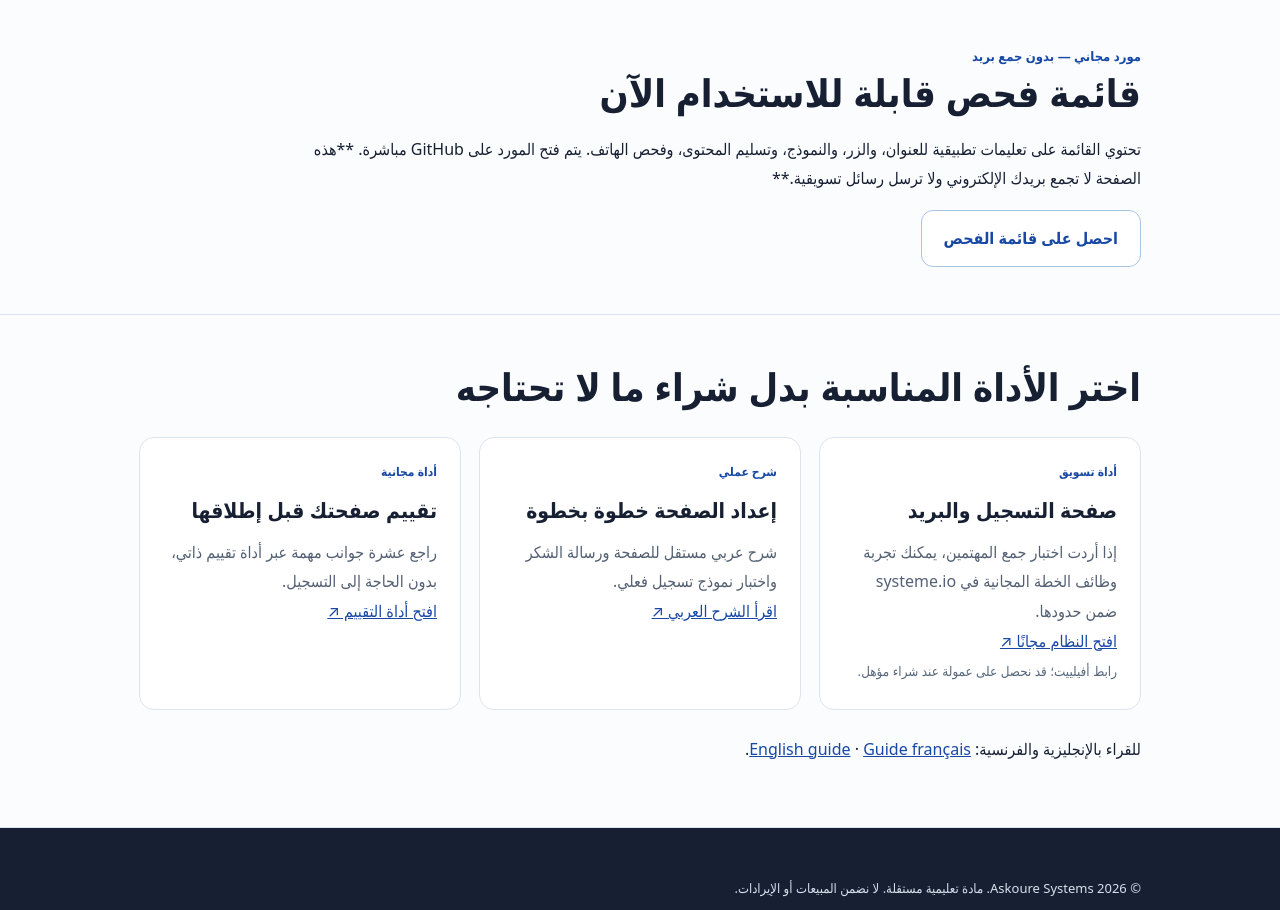
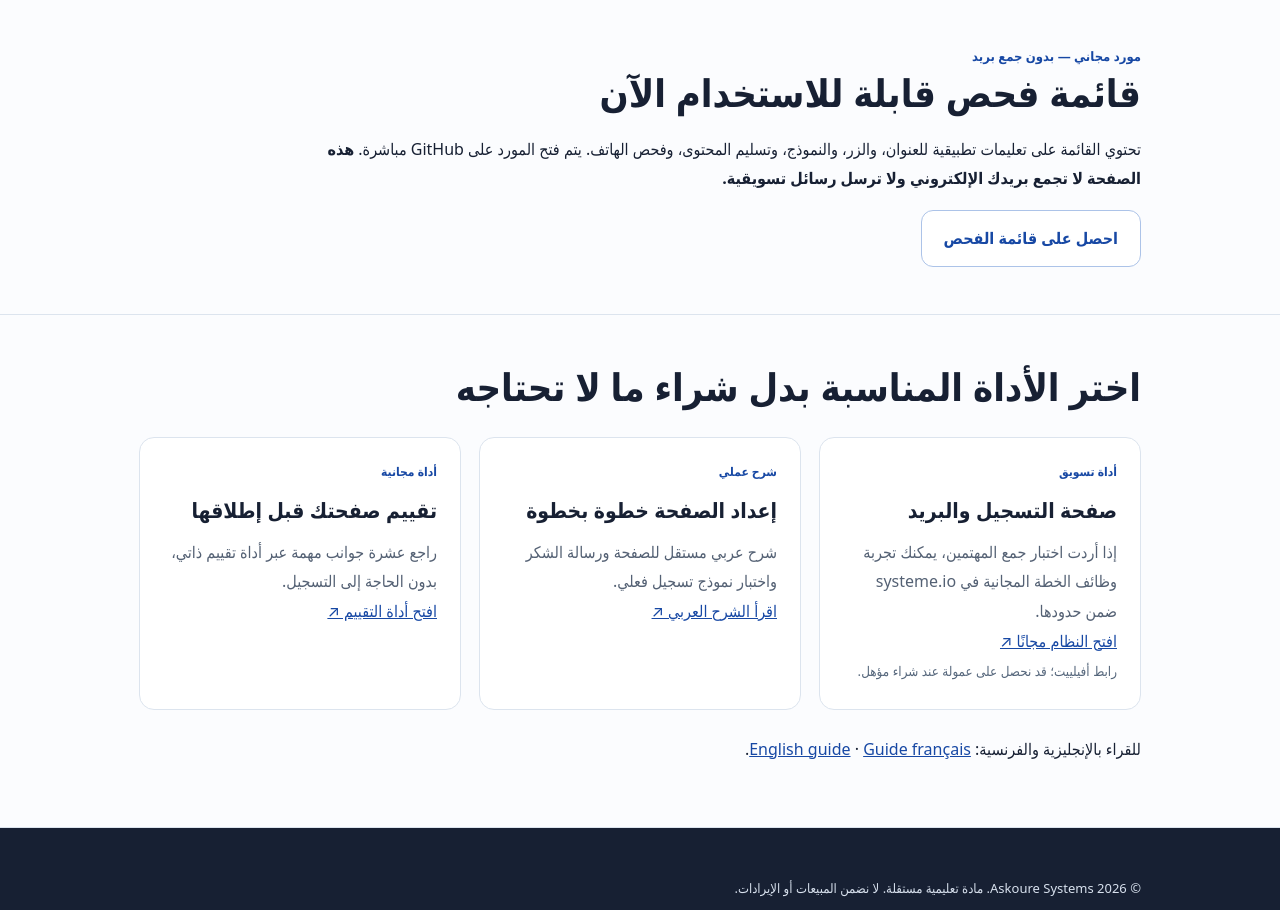
Before and after one commit to zongsm-cmyk/zongsm-cmyk, a plain HTML site: page affiliate-fallback/index.html in a window 1280 px wide. Shown: the part 1260-2170 px from the top of the page. Drawn offline with Linux system fonts and the light colour scheme.

Commit message:
fix: render static Arabic reassurance with semantic HTML

```diff
--- a/affiliate-fallback/index.html
+++ b/affiliate-fallback/index.html
@@ -64,7 +64,7 @@ footer a{color:white}
 <section id="free-resource" class="section"><div class="container">
 <div class="eyebrow">مورد مجاني — بدون جمع بريد</div>
 <h2>قائمة فحص قابلة للاستخدام الآن</h2>
-<p>تحتوي القائمة على تعليمات تطبيقية للعنوان، والزر، والنموذج، وتسليم المحتوى، وفحص الهاتف. يتم فتح المورد على GitHub مباشرة. **هذه الصفحة لا تجمع بريدك الإلكتروني ولا ترسل رسائل تسويقية.**</p>
+<p>تحتوي القائمة على تعليمات تطبيقية للعنوان، والزر، والنموذج، وتسليم المحتوى، وفحص الهاتف. يتم فتح المورد على GitHub مباشرة. <strong>هذه الصفحة لا تجمع بريدك الإلكتروني ولا ترسل رسائل تسويقية.</strong></p>
 <a class="btn secondary" href="https://github.com/zongsm-cmyk/zongsm-cmyk/blob/main/resources/checklist-landing-page-ar.md" target="_blank" rel="noopener noreferrer">احصل على قائمة الفحص</a>
 </div></section>
 <section id="solutions" class="section"><div class="container">
```
